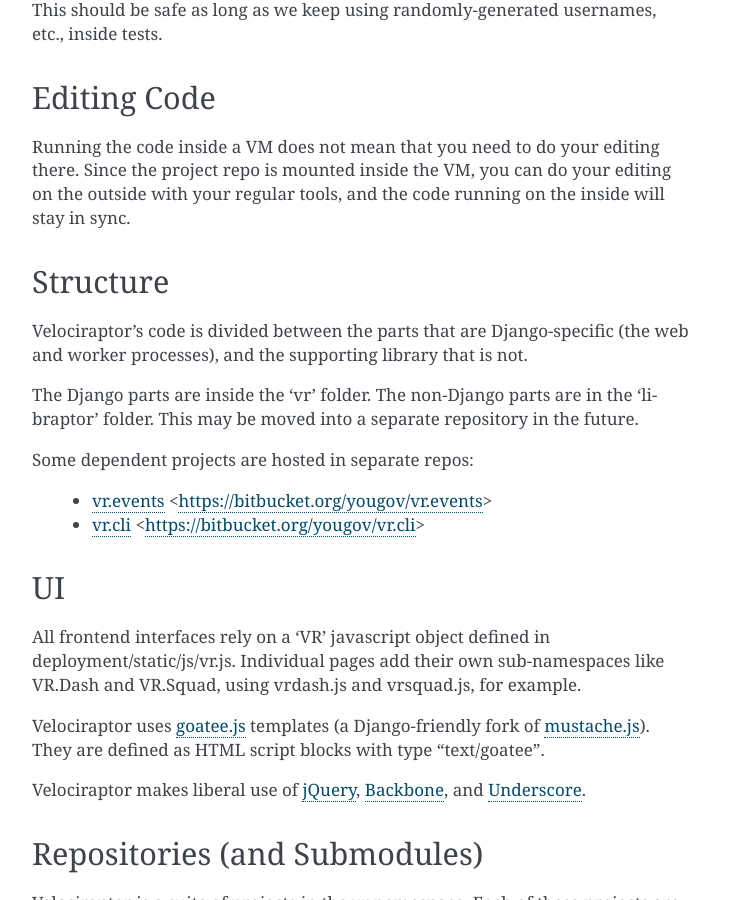
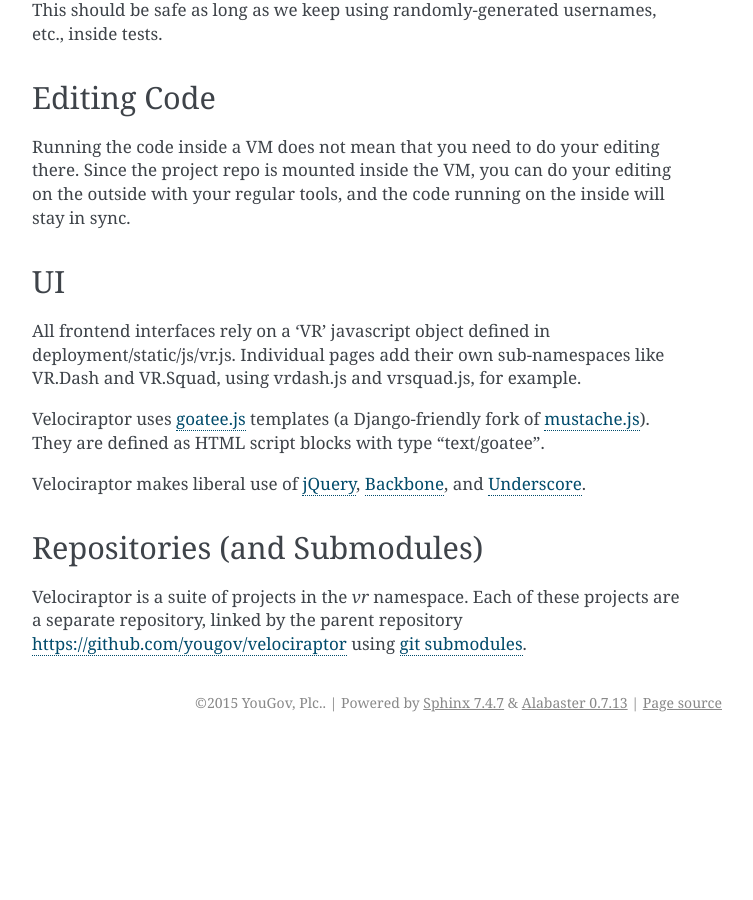
Before and after one commit to yougov/velociraptor, a Sphinx documentation site: the page built from docs/development.rst, in a window 1280 px wide and 900 px high, scrolled down 4934 px. Shown: the whole window, without its empty margins (388-1141 px from the left). Built offline with Sphinx 7.4.7, drawn with Linux system fonts in a browser that asks for light colours; after the commit the page ends 5676 px from its top, so only the background shows below that.

Commit message:
Remove irrelevant structure section

```diff
--- a/docs/development.rst
+++ b/docs/development.rst
@@ -236,21 +236,6 @@
 editing on the outside with your regular tools, and the code running on the
 inside will stay in sync.
 
-Structure
-~~~~~~~~~
-
-Velociraptor's code is divided between the parts that are Django-specific (the
-web and worker processes), and the supporting library that is not.
-
-The Django parts are inside the 'vr' folder.  The non-Django parts are in
-the 'libraptor' folder.  This may be moved into a separate repository in the
-future.
-
-Some dependent projects are hosted in separate repos:
-
- - `vr.events`_ <https://bitbucket.org/yougov/vr.events>
- - `vr.cli`_ <https://bitbucket.org/yougov/vr.cli>
-
 UI
 ~~
 
```
